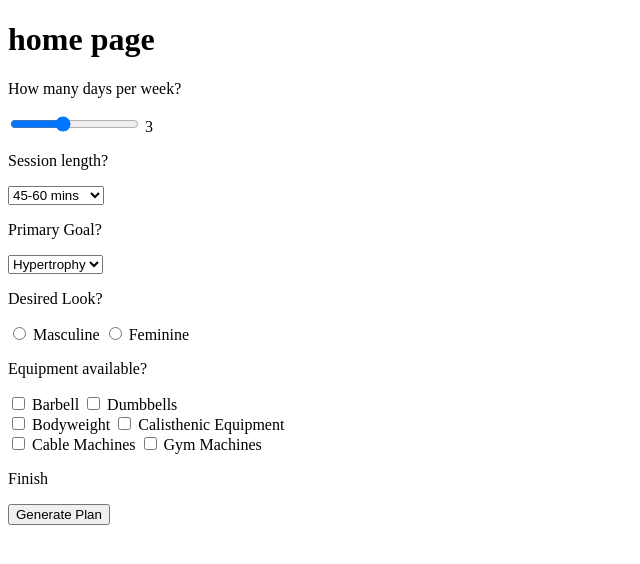
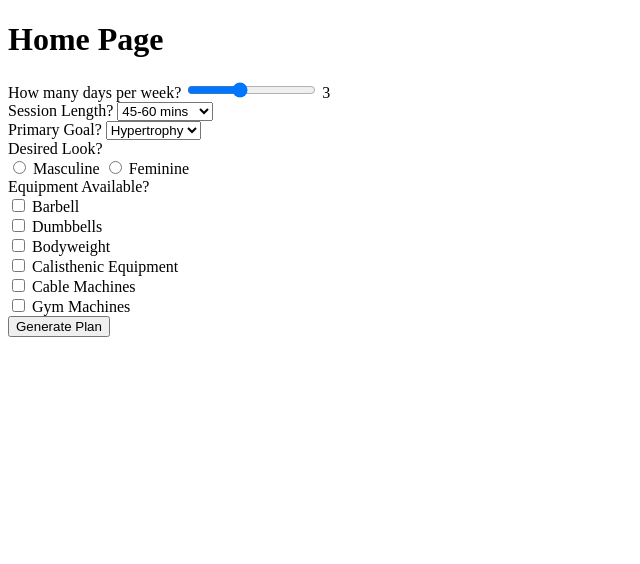
Before and after one commit to israelavendanojr/workout-generator, a Flask app: page / in a window 1280 px wide. Shown: the top 564 px of the page, without its empty margins (0-640 px from the left). Run offline with Flask 3, Linux system fonts and the light colour scheme.

Commit message:
form clean up

```diff
--- a/website/templates/home.html
+++ b/website/templates/home.html
@@ -1,66 +1,81 @@
-{% extends "base.html" %} {% block title %}Home{% endblock %} {% block content
-%}
-<h1>home page</h1>
+{% extends "base.html" %}
 
-<form>
+{% block title %}Home{% endblock %}
+
+{% block content %}
+<h1 class="text-center">Home Page</h1>
+
+<form method="POST">
     <!-- DAYS AVAILABLE -->
-    <p>How many days per week?</p>
+    <div class="mb-3">
+        <label for="days_available" class="form-label">How many days per week?</label>
+        <input type="range" id="days_available" name="days_available" min="1" max="6" step="1" value="3"
+            class="form-range" oninput="updateValue(this.value)">
+        <span id="rangeValue">3</span>
+    </div>
 
-    <input type="range" id="days_available" name="days_available" min="1" max="6" step="1" value="3"
-        oninput="updateValue(this.value)">
-    <span id="rangeValue">3</span>
+    <!-- SESSION LENGTH -->
+    <div class="mb-3">
+        <label for="session_length" class="form-label">Session Length?</label>
+        <select name="session_length" id="session_length" class="form-select">
+            <option value="short">45-60 mins</option>
+            <option value="medium">60-90 mins</option>
+            <option value="long">90-120 mins</option>
+        </select>
+    </div>
 
-    <!-- update slider number dynamically -->
-    <script>
-        function updateValue(val) {
-            document.getElementById("rangeValue").textContent = val;
-        }
-    </script>
+    <!-- PRIMARY GOAL -->
+    <div class="mb-3">
+        <label for="goal" class="form-label">Primary Goal?</label>
+        <select name="goal" id="goal" class="form-select">
+            <option value="hypertrophy">Hypertrophy</option>
+            <option value="strength">Strength</option>
+        </select>
+    </div>
 
-    <p>Session length?</p>
-    <select name="session_length" id="session_length">
-        <option value="short">45-60 mins</option>
-        <option value="medium">60-90 mins</option>
-        <option value="long">90-120 mins</option>
-    </select>
+    <!-- DESIRED LOOK -->
+    <div class="mb-3">
+        <label class="form-label">Desired Look?</label>
+        <div>
+            <input type="radio" id="masculine" name="sex" value="Masculine" required>
+            <label for="masculine">Masculine</label>
+            <input type="radio" id="feminine" name="sex" value="Feminine">
+            <label for="feminine">Feminine</label>
+        </div>
+    </div>
 
-    <p>Primary Goal?</p>
-    <select name="session_length" id="session_length">
-        <option value="hyperthrophy">Hypertrophy</option>
-        <option value="strength">Strength</option>
-    </select>
+    <!-- EQUIPMENT AVAILABLE -->
+    <div class="mb-3">
+        <label class="form-label">Equipment Available?</label><br>
+        <input type="checkbox" id="barbell" name="equipment" value="Barbell">
+        <label for="barbell">Barbell</label><br>
 
-    <p>Desired Look?</p>
-    <input type="radio" name="sex" value="Masculine" required>
-    <label>Masculine</label>
-    <input type="radio" name="sex" value="Feminine">
-    <label>Feminine</label>
+        <input type="checkbox" id="dumbbells" name="equipment" value="Dumbbells">
+        <label for="dumbbells">Dumbbells</label><br>
 
-    <p>Equipment available?</p>
+        <input type="checkbox" id="bodyweight" name="equipment" value="Bodyweight">
+        <label for="bodyweight">Bodyweight</label><br>
 
-    <input type="checkbox" id="vehicle1" name="vehicle1" value="Bike">
-    <label for="vehicle1"> Barbell</label>
+        <input type="checkbox" id="calisthenic" name="equipment" value="Calisthenic Equipment">
+        <label for="calisthenic">Calisthenic Equipment</label><br>
 
-    <input type="checkbox" id="vehicle1" name="vehicle1" value="Bike">
-    <label for="vehicle1"> Dumbbells</label>
-    <br>
+        <input type="checkbox" id="cable_machines" name="equipment" value="Cable Machines">
+        <label for="cable_machines">Cable Machines</label><br>
 
-    <input type="checkbox" id="vehicle1" name="vehicle1" value="Bike">
-    <label for="vehicle1"> Bodyweight</label>
+        <input type="checkbox" id="gym_machines" name="equipment" value="Gym Machines">
+        <label for="gym_machines">Gym Machines</label>
+    </div>
 
-    <input type="checkbox" id="vehicle1" name="vehicle1" value="Bike">
-    <label for="vehicle1"> Calisthenic Equipment</label>
-    <br>
+    <!-- GENERATE PLAN BUTTON -->
+    <div class="text-center">
+        <button type="submit" class="btn btn-primary">Generate Plan</button>
+    </div>
+</form>
 
-    <input type="checkbox" id="vehicle1" name="vehicle1" value="Bike">
-    <label for="vehicle1"> Cable Machines</label>
+<script>
+    function updateValue(val) {
+        document.getElementById("rangeValue").textContent = val;
+    }
+</script>
 
-    <input type="checkbox" id="vehicle1" name="vehicle1" value="Bike">
-    <label for="vehicle1"> Gym Machines</label>
-    <br>
-
-    <p>Finish</p>
-    <button type="submit">Generate Plan</button>
-
-</form>
 {% endblock %}
```
